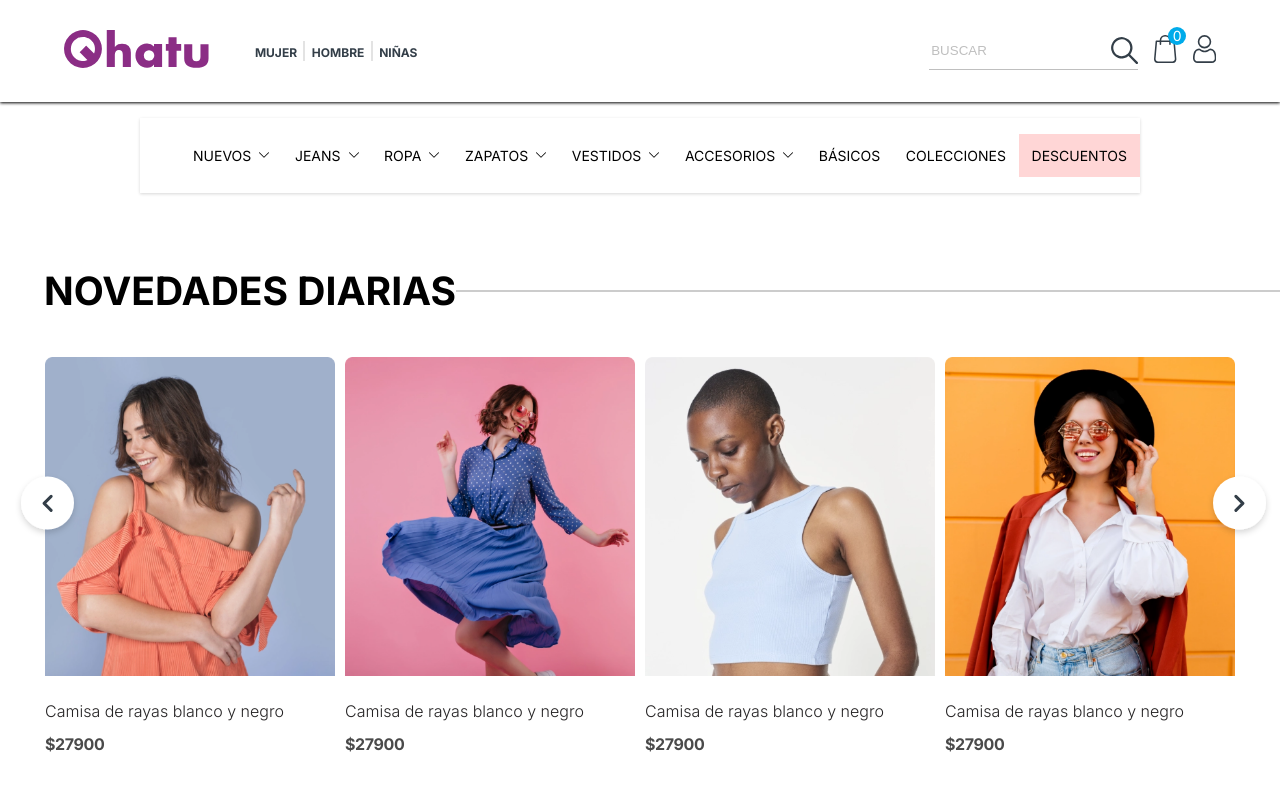
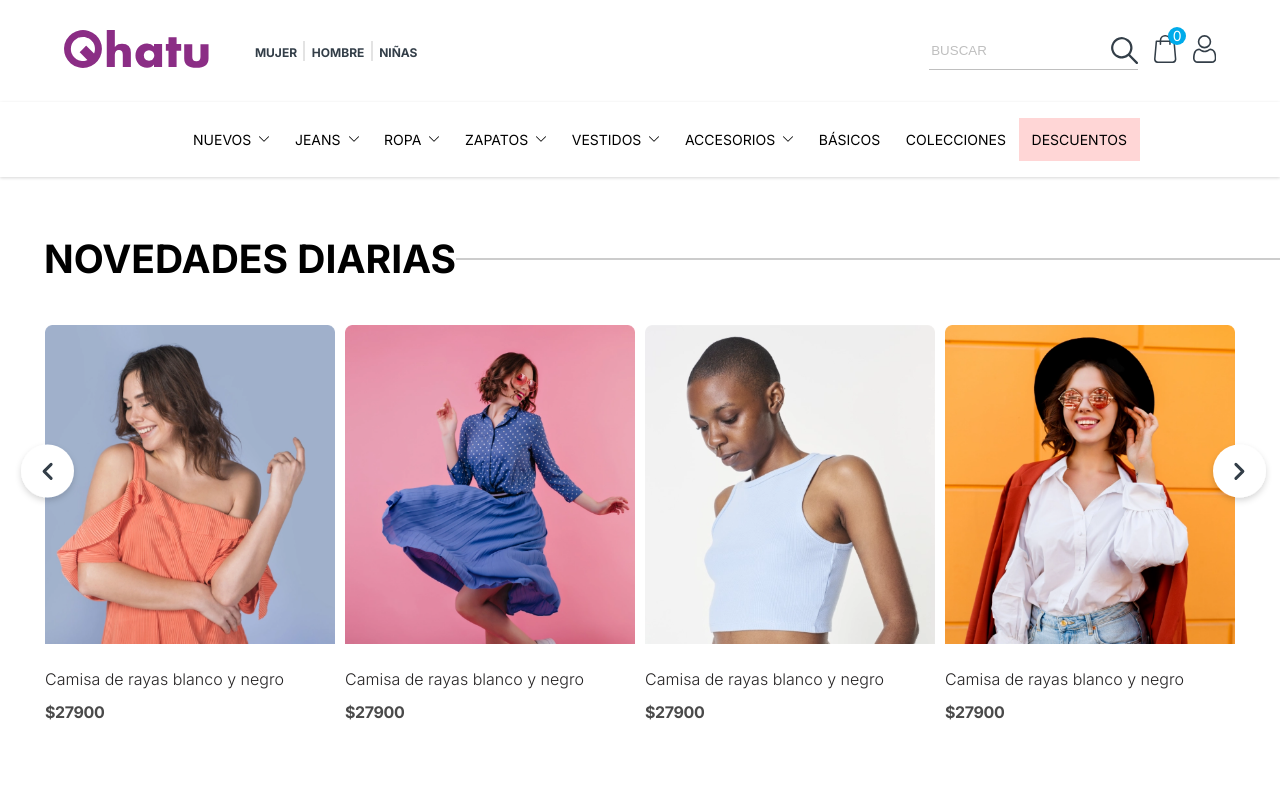
Before and after one commit to JhosuaP97/prueba-tsakana, a React (Create React App) app: page / in a window 1280 px wide. Shown: the top 800 px of the page. Built offline with nearby package versions, Linux system fonts and the light colour scheme; no server answers.

Commit message:
update navbar

```diff
--- a/src/components/Navbar/navbar.css
+++ b/src/components/Navbar/navbar.css
@@ -5,7 +5,7 @@
   display: flex;
   align-items: center;
   justify-content: center;
-  margin: 1rem auto;
+  width:100%;
 }
 
 .nav ul {
```
